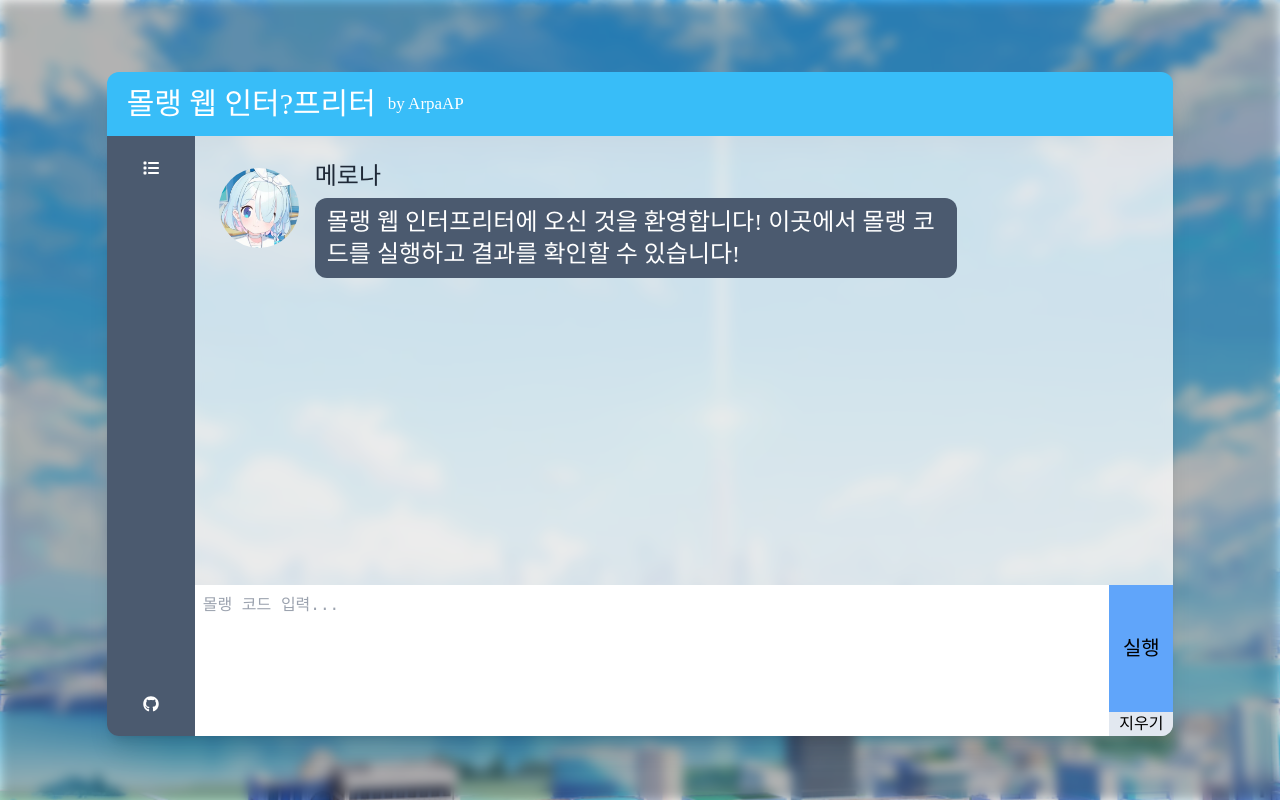
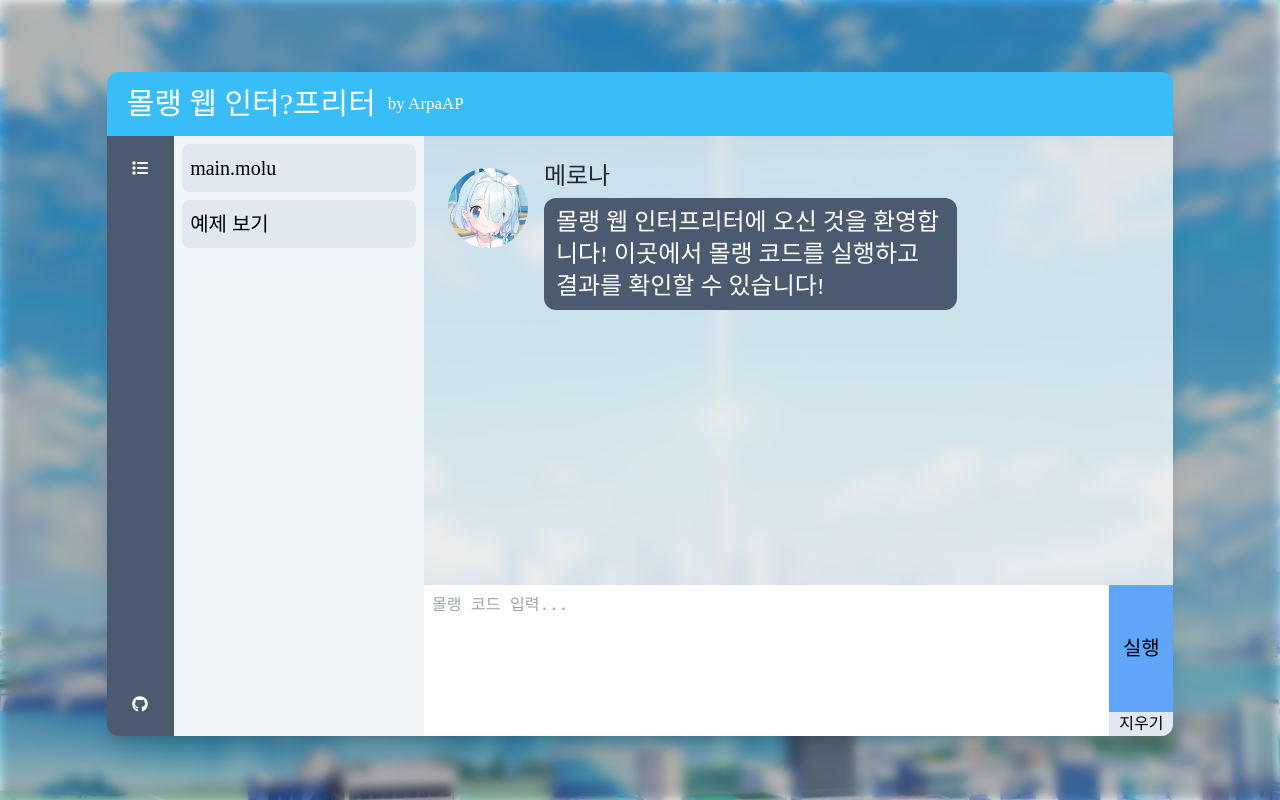
Before and after one commit to ArpaAP/molu-web, a React (Create React App) app: page / in a window 1280 px wide. Built offline with nearby package versions, Linux system fonts and the light colour scheme; a web font is replaced by a local one.

Commit message:
Mod: 사이드바 표시 기본값을 true로 변경

```diff
--- a/src/App.tsx
+++ b/src/App.tsx
@@ -11,7 +11,7 @@ const App: React.FC = () => {
   const [githubShow, setGithubShow] = useState(false);
   const codeRef = useRef<HTMLTextAreaElement>(null);
   const bottomRef = useRef<HTMLDivElement>(null);
-  const [showSidebar, setShowSidebar] = useState(false);
+  const [showSidebar, setShowSidebar] = useState(true);
 
   const [chatList, setChatList] = useState<
     { type: "input" | "output"; content: string | ReactNode }[]
```
